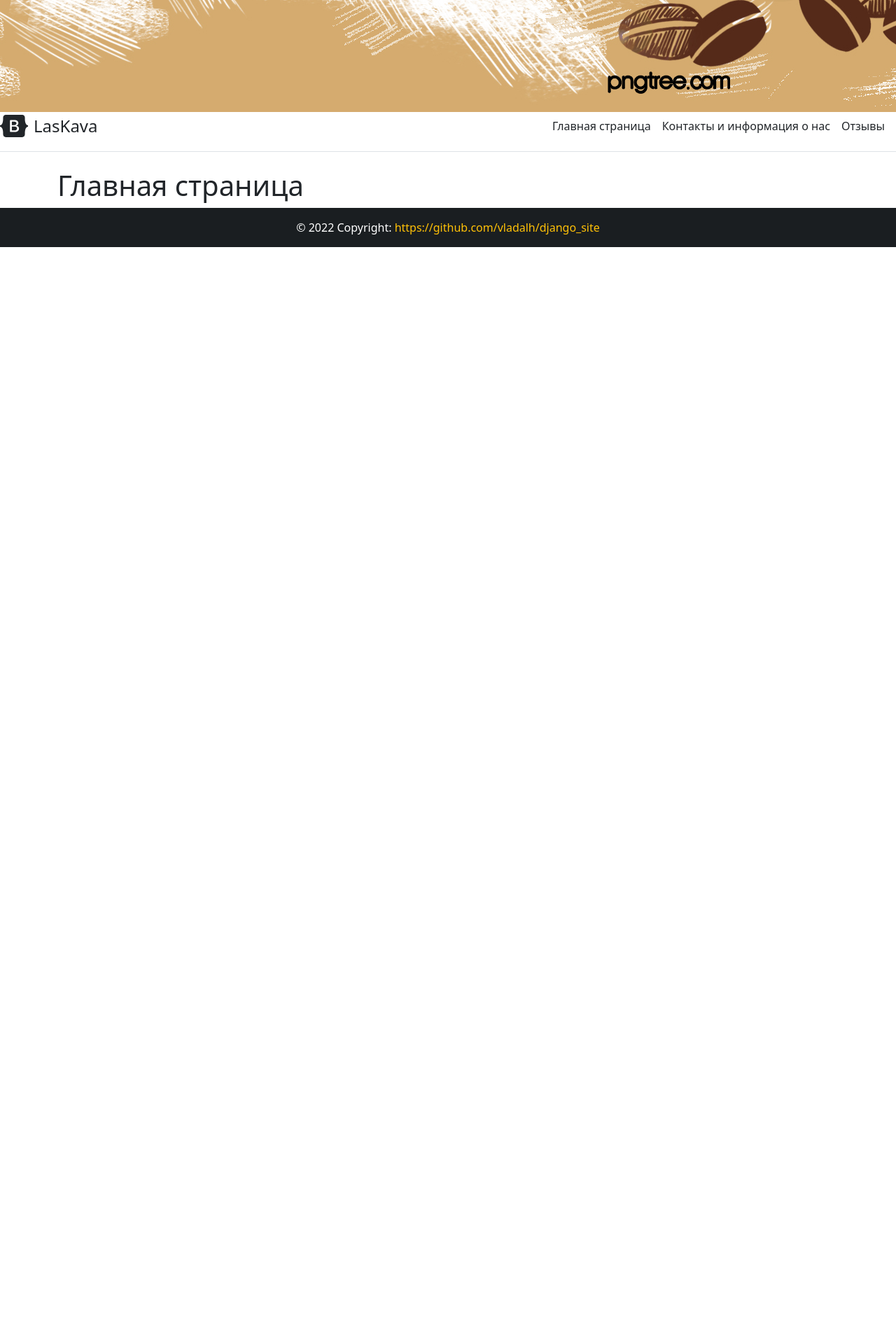
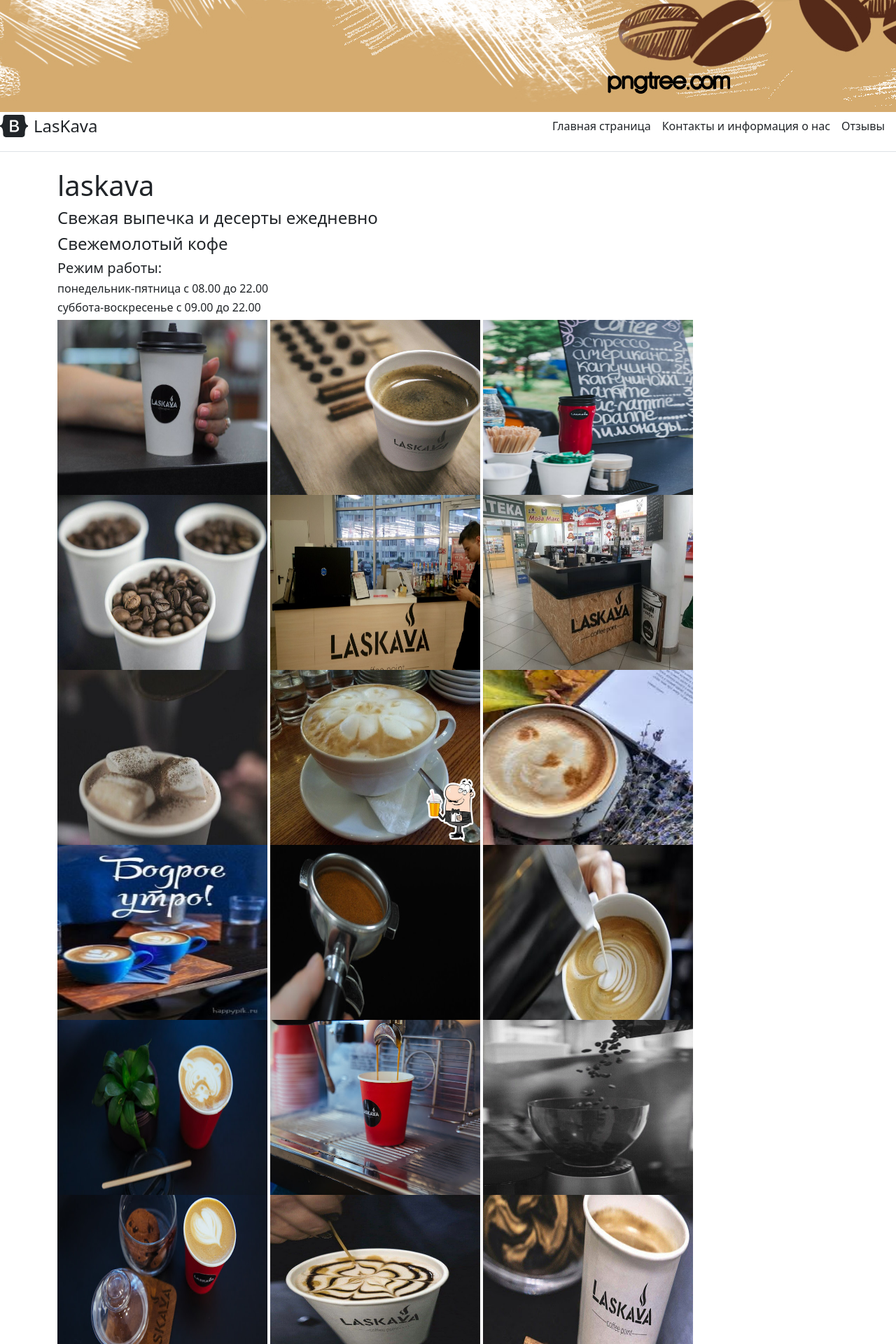
Before and after one commit to vladalh/django_site, a Django app: page / in a window 1280 px wide; the page is wider, and only the part inside the window is pictured. Shown: the part 440-2360 px from the top of that part at 70% size. Before the commit the page ends 793 px from the top of that part, so only its background shows below. Run offline with Django 4.2, Linux system fonts and the light colour scheme.

Commit message:
Add files via upload

```diff
--- a/coffeeman/basic/templates/basic/index.html
+++ b/coffeeman/basic/templates/basic/index.html
@@ -1,9 +1,36 @@
 {% extends 'basic/base.html' %}
 
 {% block title %}
-ЛасКава
+LasKava
 {% endblock %}
 
 {% block content %}
-    <h1>Главная страница</h1>
+    <h1>laskava</h1>
+    <h4>Свежая выпечка и десерты ежедневно</h4>
+    <h4>Свежемолотый кофе</h4>
+    <h5>Режим работы:</h5>
+    <h6>понедельник-пятница с 08.00 до 22.00</h6>
+    <h6>суббота-воскресенье с 09.00 до 22.00</h6>
+    <img src="static/images/XXL.jpg" width="300" height="250">
+    <img src="static/images/XXL1.jpg" width="300" height="250">
+    <img src="static/images/XXL2.jpg" width="300" height="250">
+    <img src="static/images/XXL3.jpg" width="300" height="250">
+    <img src="static/images/XXXL.jpg" width="300" height="250">
+    <img src="static/images/L.jpg" width="300" height="250">
+    <img src="static/images/L1.jpg" width="300" height="250">
+    <img src="static/images/r5fe-Laskava-beverage-2021-08.jpg" width="300" height="250">
+    <img src="static/images/coffee2.jpg" width="300" height="250">
+    <img src="static/images/Srv8r7AWTGk.jpg" width="300" height="250">
+    <img src="static/images/coffee3.jpg" width="300" height="250">
+    <img src="static/images/coffee4.jpg" width="300" height="250">
+    <img src="static/images/coffee5.jpg" width="300" height="250">
+    <img src="static/images/coffee6.jpg" width="300" height="250">
+    <img src="static/images/coffee7.jpg" width="300" height="250">
+    <img src="static/images/coffee8.jpg" width="300" height="250">
+    <img src="static/images/coffee9.jpg" width="300" height="250">
+    <img src="static/images/coffee10.jpg" width="300" height="250">
+    <img src="static/images/coffee11.jpg" width="300" height="250">
+    <img src="static/images/coffee12.jpg" width="300" height="250">
+    <img src="static/images/coffee13.jpg" width="300" height="250">
+    <img src="static/images/coffee14.jpg" width="300" height="250">
 {% endblock %}
```
